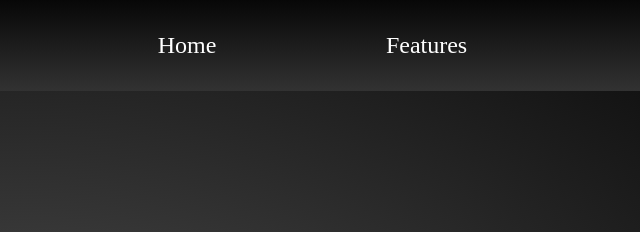
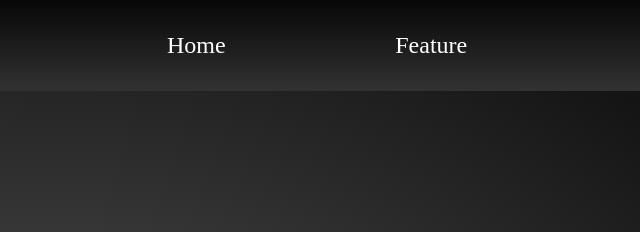
Before and after one commit to kayoJr/One-Color-UI-Design, a plain HTML site: page index.html in a window 1280 px wide. Shown: the top 232 px of the page, 640-1280 px from the left. Drawn offline with nearby package versions, Linux system fonts and the light colour scheme; a web font is replaced by a local one.

Commit message:
modified:   index.html

```diff
--- a/index.html
+++ b/index.html
@@ -21,7 +21,7 @@
               <div class="nav mr-10">
                 <ul>
                   <li><a href="#">Home</a></li>
-                  <li><a href="#">Features</a></li>
+                  <li><a href="#">Feature</a></li>
                 </ul>
               </div>
             </nav>
```
